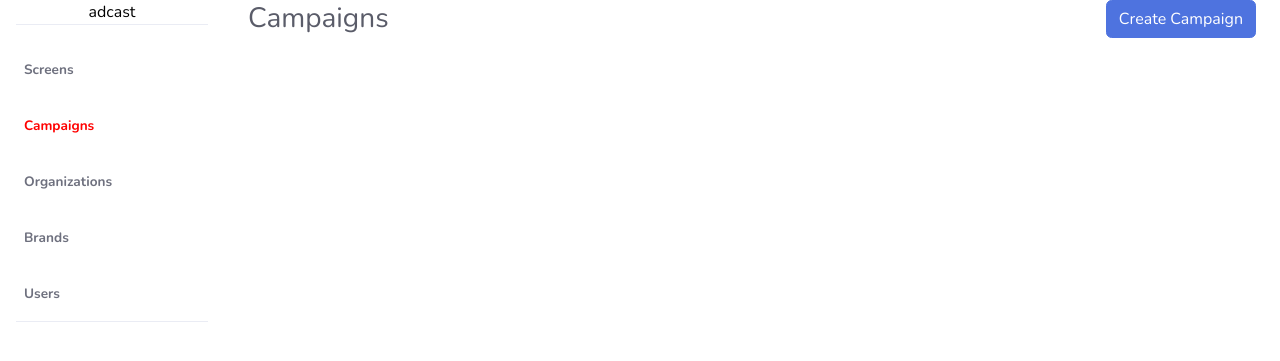
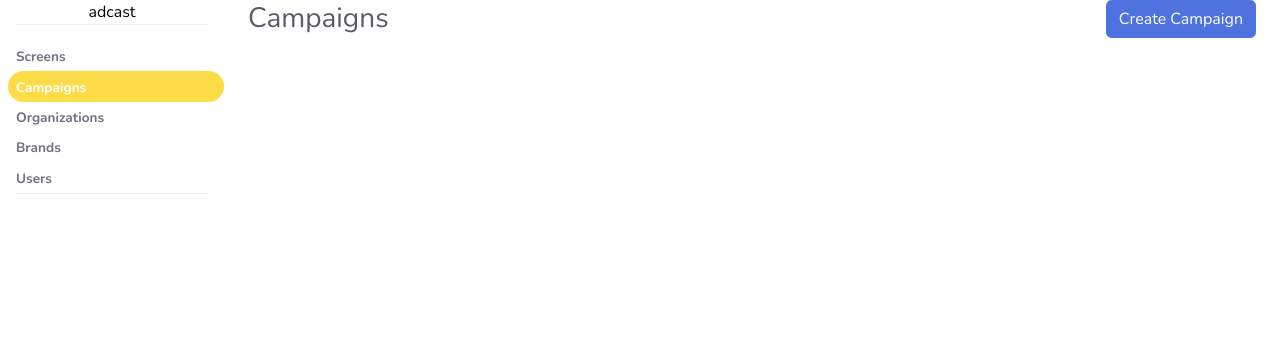
Before and after one commit to WaiveCar/WaiveScreen, a PHP site: page /reef-demo/campaigns/index.html in a window 1280 px wide. Shown: the top 361 px of the page. Run offline with PHP 8.4, Linux system fonts and the light colour scheme.

Commit message:
Adding more styles to the sidebar

```diff
--- a/reef-demo/common.css
+++ b/reef-demo/common.css
@@ -1,8 +1,19 @@
 .nav-item span {
+  text-transform: capitalize;
   text-align: left;
-  text-transform: capitalize;
 }
 
 .current-link {
-  color: red!important;
+  padding: 0;
+  border-radius: 25px;
+  background-color: #FEDC47;
+  color: white;
 }
+
+.sidebar .nav-item .nav-link {
+  padding: 0.2rem 0 0.2rem 0.5rem;
+}
+
+.current-link-text {
+  color: white;
+}
--- a/reef-demo/menu.js
+++ b/reef-demo/menu.js
@@ -21,7 +21,8 @@
   let items = document.querySelectorAll('.navbar-nav li');
   items.forEach(one => {
     if (window.location.href.includes(one.dataset.item)) {
-      one.querySelector('span').classList.add('current-link');
+      one.classList.add('current-link');
+      one.querySelector('span').classList.add('current-link-text');
     }
   });
 })();
```
